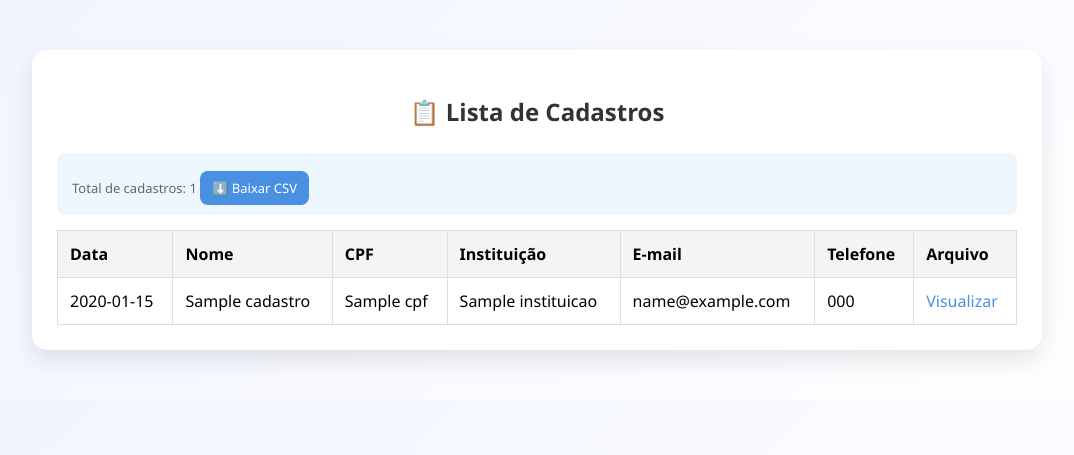
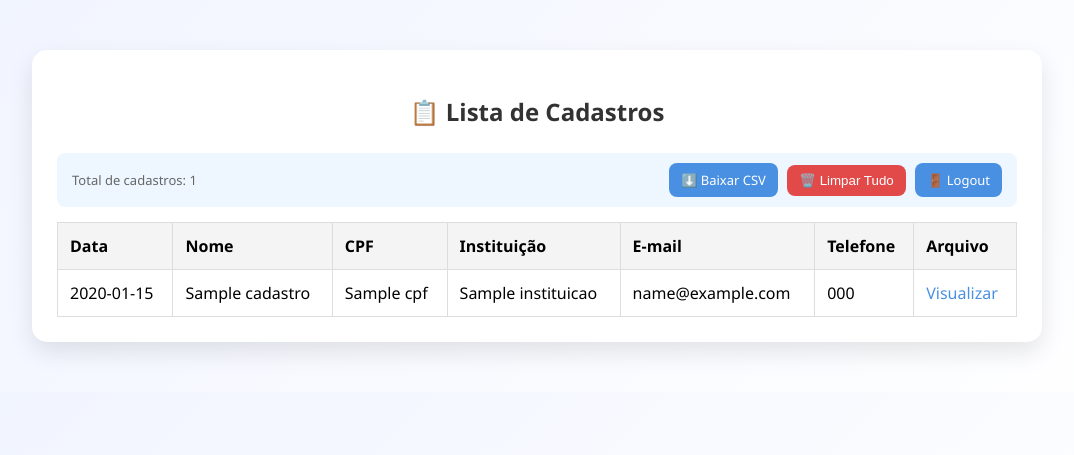
Before and after one commit to lucasemiriam2017-jpg/cadastros, a Flask app: page /lista in a window 1280 px wide. Shown: the top 455 px of the page, without its empty margins (103-1177 px from the left). Run offline with Flask 3, Linux system fonts and the light colour scheme; the visitor is signed in with stand-in values (Sample User, id 1); a database or web service that is not in the repository returns one stand-in record (values such as "Sample title"); some libraries are stand-ins or nearby versions.

Commit message:
lista.html

```diff
--- a/templates/lista.html
+++ b/templates/lista.html
@@ -64,15 +64,30 @@
         .button-link {
             display: inline-block;
             padding: 8px 12px;
-            margin-top: 8px;
+            margin-left: 6px;
             background-color: #4a90e2;
             color: white;
             border-radius: 8px;
             text-decoration: none;
             transition: 0.3s;
+            border: none;
+            cursor: pointer;
         }
         .button-link:hover {
             background-color: #357ab8;
+        }
+        .button-danger {
+            background-color: #e24a4a;
+        }
+        .button-danger:hover {
+            background-color: #c13c3c;
+        }
+        .top-actions {
+            display: flex;
+            justify-content: space-between;
+            align-items: center;
+            flex-wrap: wrap;
+            gap: 10px;
         }
     </style>
 </head>
@@ -84,9 +99,22 @@
             <div class="info">Erro ao carregar a lista: {{ error }}</div>
         {% endif %}
 
-        <div class="info small">
-            Total de cadastros: {{ cadastros|length }}
-            <a class="button-link" href="/baixar-csv">⬇️ Baixar CSV</a>
+        <div class="info small top-actions">
+            <div>
+                Total de cadastros: {{ cadastros|length }}
+            </div>
+            <div>
+                <a class="button-link" href="/baixar-csv">⬇️ Baixar CSV</a>
+
+                <!-- Botão Limpar Tudo -->
+                <form action="{{ url_for('limpar_tudo') }}" method="post" style="display:inline;"
+                      onsubmit="return confirm('⚠️ Tem certeza que deseja apagar TODOS os cadastros? Esta ação não pode ser desfeita.');">
+                    <button type="submit" class="button-link button-danger">🗑️ Limpar Tudo</button>
+                </form>
+
+                <!-- Botão Logout -->
+                <a class="button-link" href="{{ url_for('logout') }}">🚪 Logout</a>
+            </div>
         </div>
 
         <table>
```
